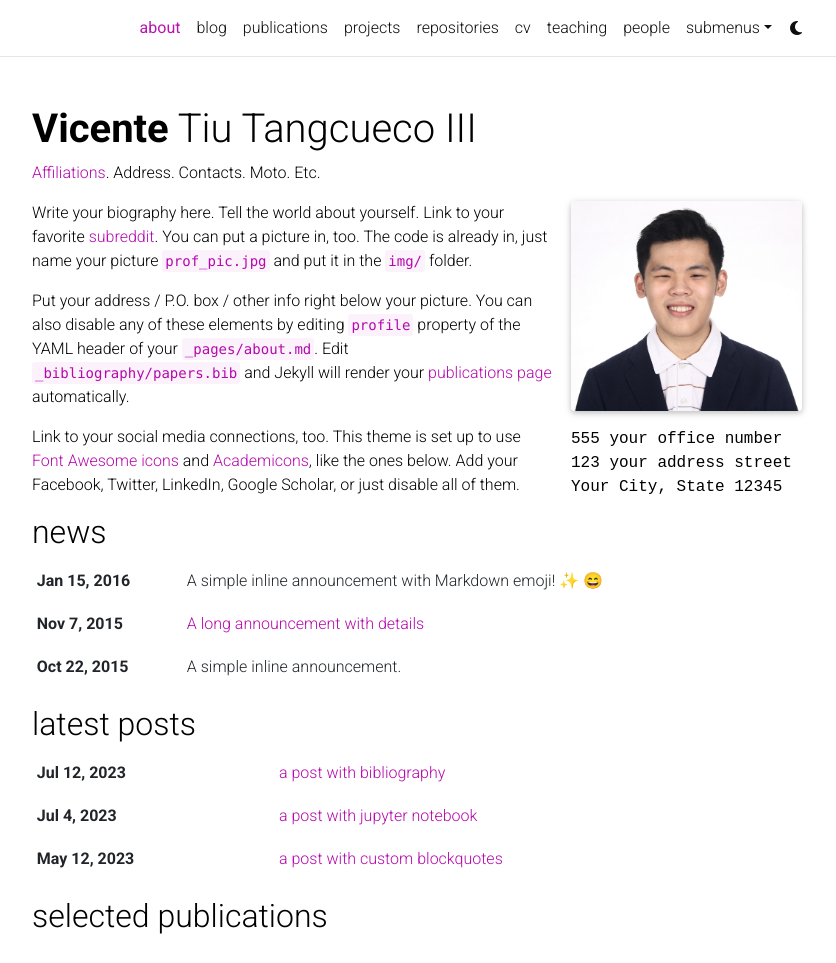
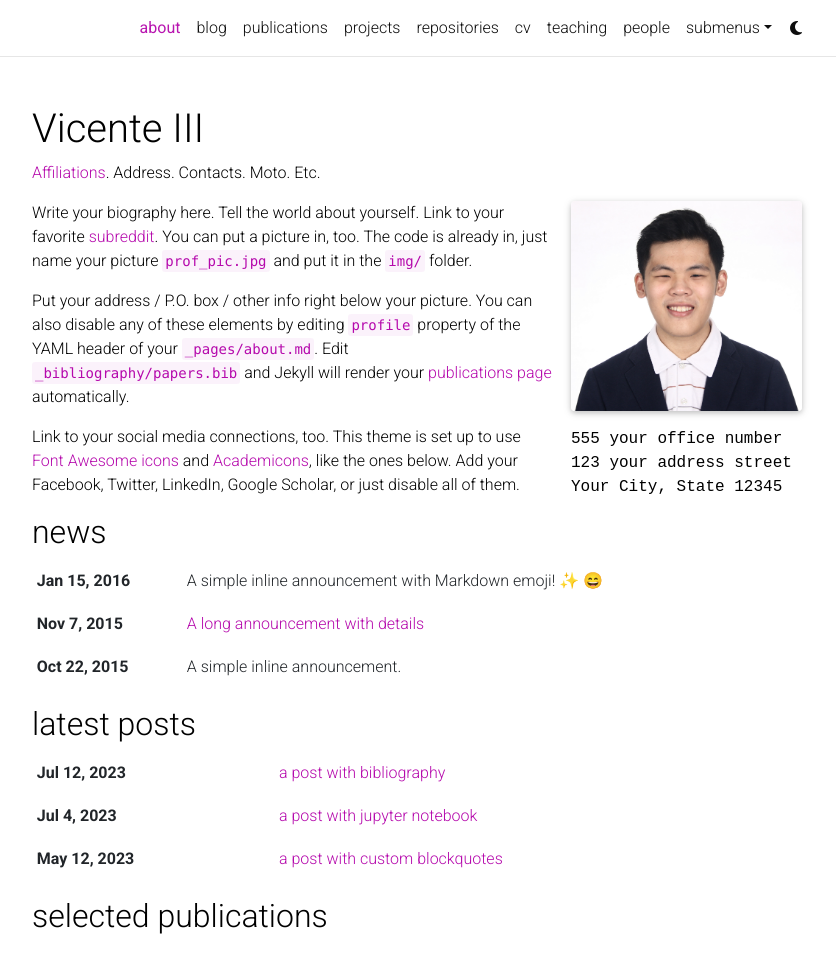
Before and after one commit to vicente-iii/vicente-iii.github.io, a Jekyll site: the page built from _pages/about.md, in a window 1280 px wide and 1252 px high, cut to the strip 0-963 px from the top of the window. Shown: the whole strip, without its empty margins (223-1059 px from the left). Built offline with Jekyll 4.4.1, drawn with Linux system fonts in a browser that asks for light colours; full-size pictures stand in for the smaller copies a plugin makes; emoji names are drawn with the system emoji font; comment, search, counter and statistics services are not loaded; a style sheet for code colours, icons or effects is not loaded; some of the changed lines change nothing that is shown.

```diff
--- a/_config.yml
+++ b/_config.yml
@@ -2,13 +2,13 @@
 # Site settings
 # -----------------------------------------------------------------------------
 
-title: blank # the website title (if blank, full name will be used instead)
+title: Vicente III # the website title (if blank, full name will be used instead)
 first_name: Vicente
 middle_name: Tiu
 last_name: Tangcueco III
 email: vicente_iii@tangcueco.com.ph
 description: > # the ">" symbol means to ignore newlines until "footer_text:"
-  A simple, whitespace theme for academics. Based on [*folio](https://github.com/bogoli/-folio) design.
+  A simple website for Vicente Tiu Tangcueco III. Based on [*folio](https://github.com/bogoli/-folio) design.
 footer_text: >
   Powered by <a href="https://jekyllrb.com/" target="_blank">Jekyll</a> with <a href="https://github.com/alshedivat/al-folio">al-folio</a> theme.
   Hosted by <a href="https://pages.github.com/" target="_blank">GitHub Pages</a>.
```
